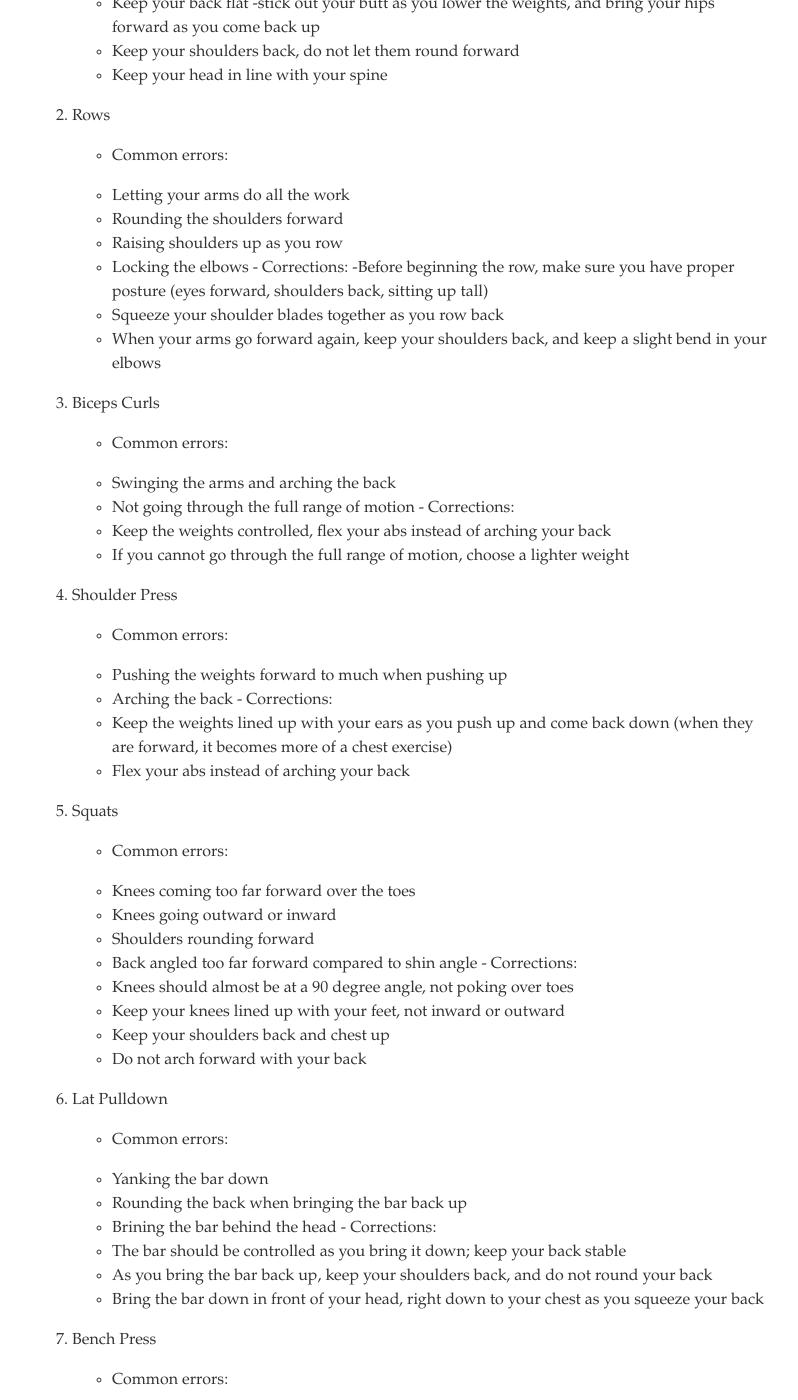
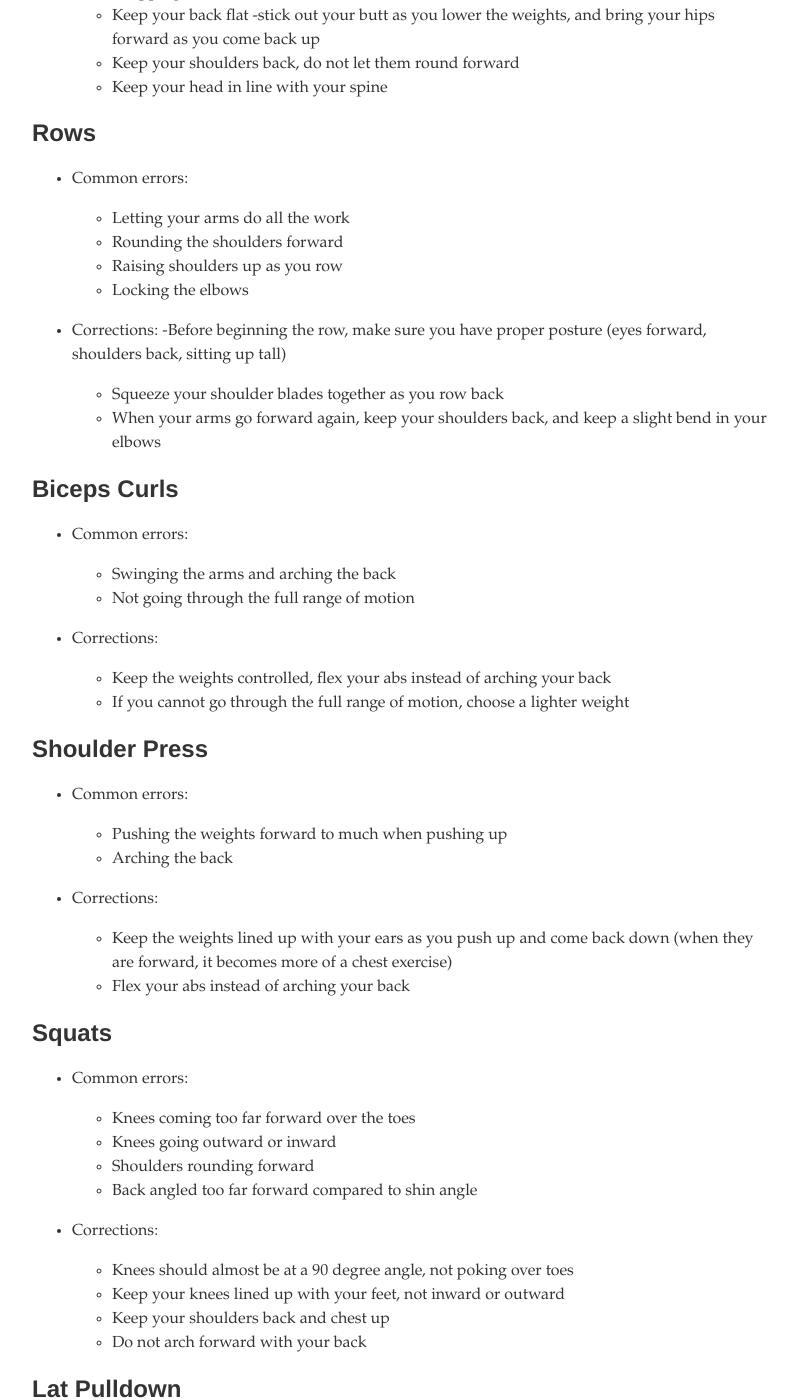
Before and after one commit to teri-lynn/teri-lynn.github.com, a Jekyll site: the page built from _posts/2012-11-14-common-errors-in-specific-exercises.md, in a window 1280 px wide and 1400 px high, scrolled down 751 px. Shown: the whole window, without its empty margins (238-1036 px from the left). Built offline with Jekyll 4.4.1, drawn with Linux system fonts in a browser that asks for light colours; some web fonts are replaced; Markdown is read by kramdown in place of the engine named in the settings; some of the changed lines change nothing that is shown; some of the changed text lies outside the part shown.

Commit message:
Formatting

```diff
--- a/_posts/2012-11-14-common-errors-in-specific-exercises.md
+++ b/_posts/2012-11-14-common-errors-in-specific-exercises.md
@@ -17,17 +17,17 @@
 - Write everything down
 - Go to full intensity -do the maximum amount of reps you can with proper form
 
-1. Deadlifts
+## Deadlifts
 - Common errors:
 	- Rounding the back and shoulders
 	- Dropping the head too low
-- Corrections:
+Corrections:
 	- Keep your back flat -stick out your butt as you lower the weights,
 	and bring your hips forward as you come back up
 	- Keep your shoulders back, do not let them round forward
 	- Keep your head in line with your spine
 
-2. Rows
+## Rows
 - Common errors:
 	- Letting your arms do all the work
 	- Rounding the shoulders forward
@@ -40,7 +40,7 @@
 	- When your arms go forward again, keep your shoulders back, and
 	keep a slight bend in your elbows
 
-3. Biceps Curls
+## Biceps Curls
 - Common errors:
 	- Swinging the arms and arching the back
 	- Not going through the full range of motion
@@ -48,7 +48,7 @@
 	- Keep the weights controlled, flex your abs instead of arching your back
 	- If you cannot go through the full range of motion, choose a lighter weight
 
-4. Shoulder Press
+## Shoulder Press
 - Common errors:
 	- Pushing the weights forward to much when pushing up
 	- Arching the back
@@ -57,7 +57,7 @@
 	(when they are forward, it becomes more of a chest exercise)
 	- Flex your abs instead of arching your back
 
-5. Squats
+## Squats
 - Common errors:
 	- Knees coming too far forward over the toes
 	- Knees going outward or inward
@@ -68,7 +68,8 @@
 	- Keep your knees lined up with your feet, not inward or outward
 	- Keep your shoulders back and chest up
 	- Do not arch forward with your back
-6. Lat Pulldown
+
+## Lat Pulldown
 - Common errors:
 	- Yanking the bar down
 	- Rounding the back when bringing the bar back up
@@ -77,14 +78,16 @@
 	- The bar should be controlled as you bring it down; keep your back stable
 	- As you bring the bar back up, keep your shoulders back, and do not round your back
 	- Bring the bar down in front of your head, right down to your chest as you squeeze your back
-7. Bench Press
+
+## Bench Press
 - Common errors:
 	- Not enough of a support base
 	- Brining the bar down in the wrong spot
 - Corrections:
 	- Squeeze your shoulder blades together, keep your heels firm on the ground
 	- The bar should be lined up with your chest, not in front or behind
-8. Plank
+
+## Plank
 - Common errors:
 	- Sagging of the lower back
 	- Dropping of the upper back
```
